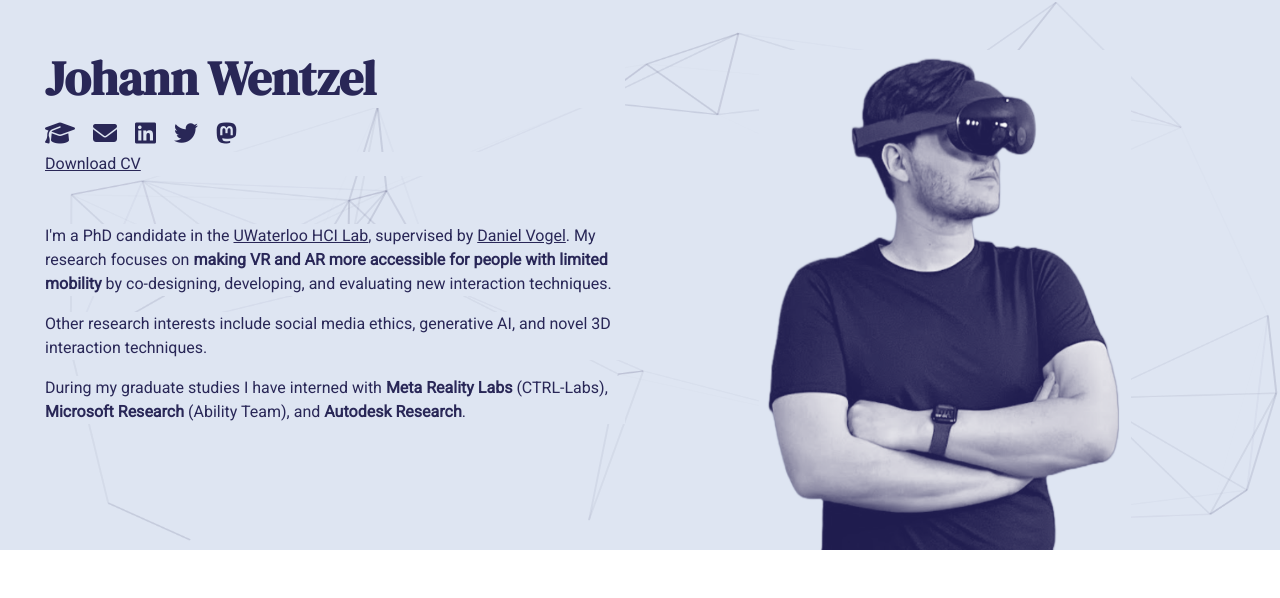
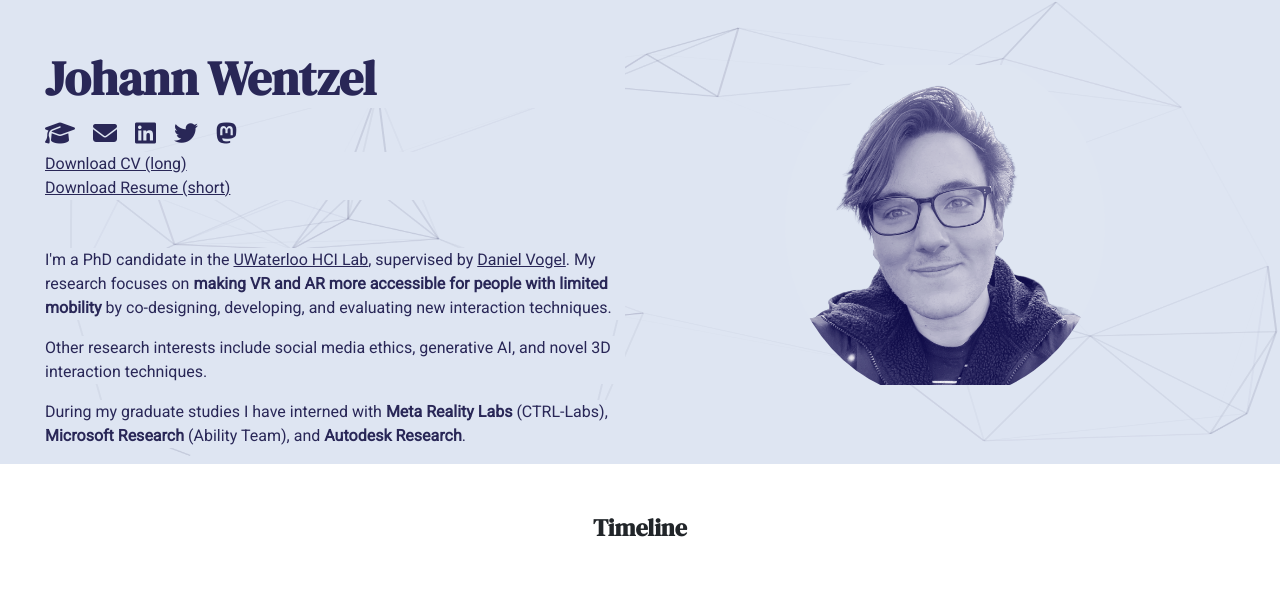
Before and after one commit to JohannWentzel/website, a PHP site: page /index.html in a window 1280 px wide. Shown: the top 598 px of the page. Run offline with PHP 8.4, Linux system fonts and the light colour scheme; some libraries are stand-ins or nearby versions.

Commit message:
Change picture, update CV

```diff
--- a/index.html
+++ b/index.html
@@ -46,7 +46,7 @@
     <div id="main-banner" class="col-12">
         <div id="hero-content" class="mx-auto section hero row col-12 col-lg-10 offset-lg-1 col-xl-8 offset-xl-2 col-xxl-6 offset-xxl-3">
 
-            <img class=" headshot-narrow rounded-circle d-block d-lg-none mx-auto" src="img/johann-vr-colorized-square.png" alt="Headshot of Johann Wentzel, wearing a VR headset.">
+            <img class=" headshot-narrow rounded-circle d-block d-lg-none mx-auto" src="img/headshot-noheadset.png" alt="Headshot of Johann Wentzel.">
             <div class="name-info col-lg-6 col-12">
                 <h1>Johann Wentzel</h1>
                 <div class="button-row">
@@ -57,7 +57,10 @@
                     <a class="link-icon" href="http://twitter.com/JohannWentzel" role="button"><i class="fab fa-twitter" aria-label="Twitter"></i></a>
                     <a class="link-icon" href="https://hci.social/@johann" role="button"><i class="fa-brands fa-mastodon"></i></a>
                 </div>
-                <a href="./files/CV - Johann Wentzel.pdf"><p>Download CV</p></a>
+                <div id="links">
+                    <a href="./files/CV - Johann Wentzel.pdf"><p>Download CV (long)</p></a>
+                    <a href="./files/Resume - Johann Wentzel.pdf"><p>Download Resume (short)</p></a>
+                </div>
 
                 <div class="text-block">
                     <p>I'm a PhD candidate in the <a href="http://hci.cs.uwaterloo.ca/">UWaterloo HCI Lab</a>, supervised by <a href="http://www.nonsequitoria.com/"> Daniel Vogel</a>.
@@ -76,7 +79,7 @@
 
             </div>
 
-            <img class="headshot col-lg-6 align-bottom d-none d-lg-block" src="img/johann-vr-colorized-cropped.png" alt="Headshot of Johann Wentzel, wearing a VR headset.">
+            <img class="headshot rounded-circle col-lg-6 d-none d-lg-block mx-auto" src="img/headshot-noheadset.png" alt="Headshot of Johann Wentzel, wearing a VR headset.">
         </div>
 
     </div>
--- a/main.css
+++ b/main.css
@@ -80,14 +80,18 @@ a{
     background-color: var(--primary-lavender);
 }
 
+#links p{
+    margin: 0;
+}
+
 .hero .text-block {
     margin-top: 3em;
 }
 
 .headshot {
     /* margin-bottom: 20px; */
-    /* max-width:500px; */
-    max-height:500px;
+    max-width:350px;
+    max-height:350px;
     /* vertical-align: bottom; */
     object-fit:scale-down;
 }
```
Also changed, not shown: img/headshot-noheadset.png (added), 2 other files.
